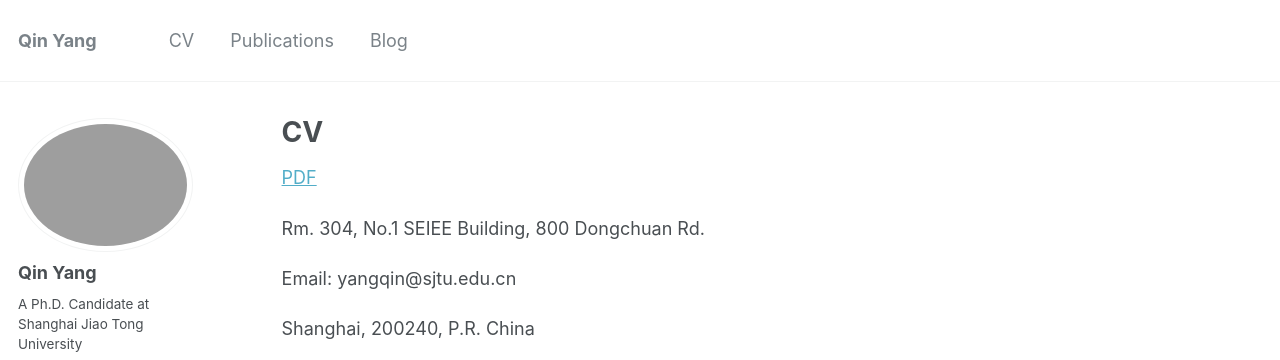
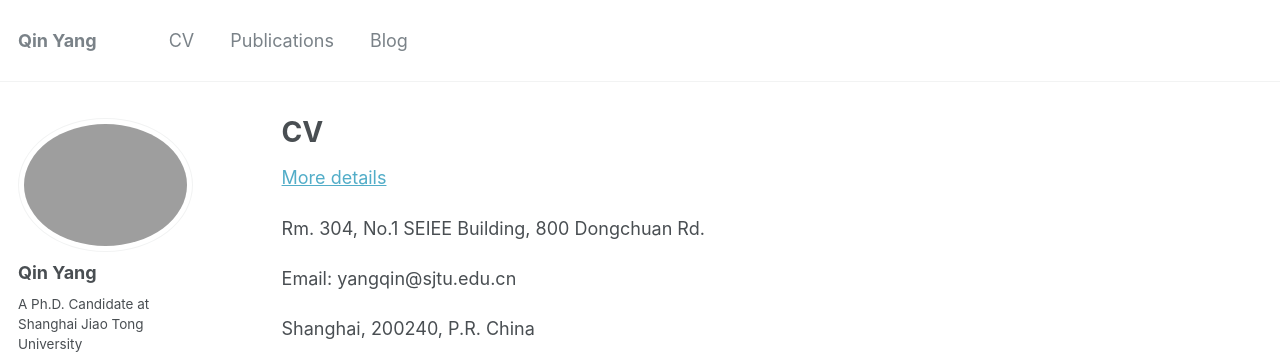
Before and after one commit to QinYang12/QinYang12.github.io, a Jekyll site: the page built from _pages/cv.md, in a window 1280 px wide and 900 px high. Shown: the top 360 px of the window. Built offline with Jekyll 4.4.1, drawn with Linux system fonts in a browser that asks for light colours.

Commit message:
Update cv.md

```diff
--- a/_pages/cv.md
+++ b/_pages/cv.md
@@ -8,7 +8,7 @@ redirect_from:
 ---
 
 {% include base_path %}
-<a href="http://QinYang12.github.io/files/icip-18.pdf">PDF</a>
+<a href="http://QinYang12.github.io/files/icip-18.pdf">More details</a>
 
 Rm. 304, No.1 SEIEE Building, 800 Dongchuan Rd.
 
```
